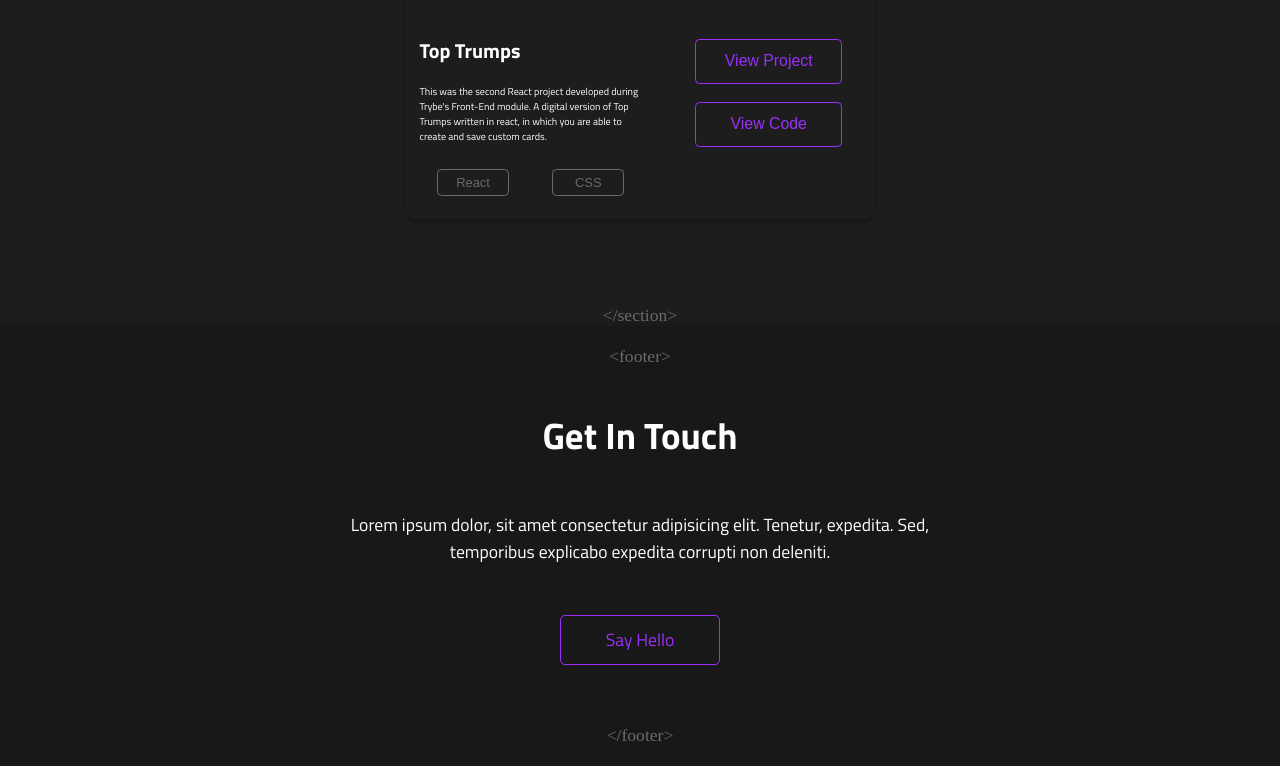
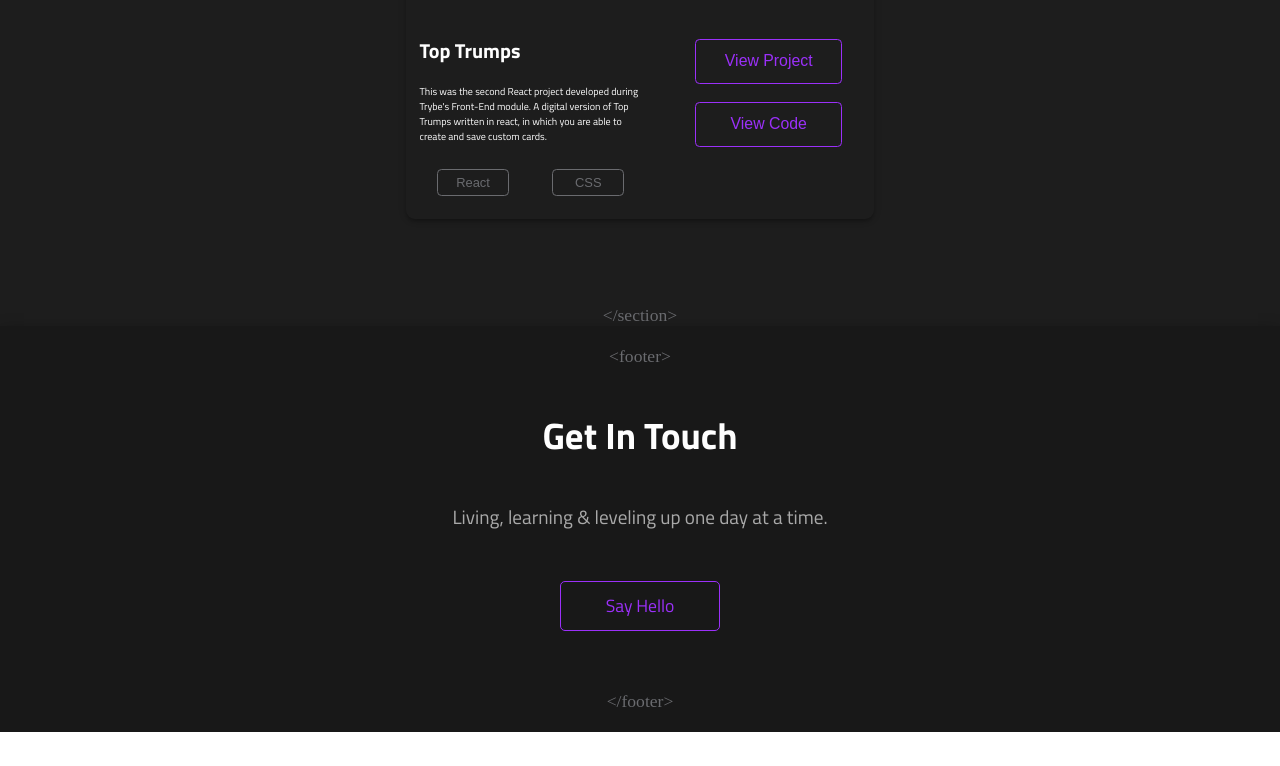
Before and after one commit to guarize/guarize-web-portfolio, a React (Create React App) app: page / in a window 1280 px wide. Shown: the part 4118-4884 px from the top of the page. After the commit the page ends 4850 px from the top, so only its background shows below. Built offline with nearby package versions, Linux system fonts and the light colour scheme; a web font is replaced by a local one.

Commit message:
[feat] - updated footer text

```diff
--- a/src/components/Footer.jsx
+++ b/src/components/Footer.jsx
@@ -19,9 +19,8 @@ export default function Footer() {
       <span className="html-tag">{'<footer>'}</span>
       <div className="footer-container">
         <h2 className="footer-text">Get In Touch</h2>
-        <p>
-          Lorem ipsum dolor, sit amet consectetur adipisicing elit. Tenetur,
-          expedita. Sed, temporibus explicabo expedita corrupti non deleniti.
+        <p className="footer-description">
+          Living, learning & leveling up one day at a time.
         </p>
         <a
           className="footer-email"
--- a/src/styles/Footer.css
+++ b/src/styles/Footer.css
@@ -46,13 +46,7 @@
 
 .footer-text {
   font-size: 2.3rem;
-  margin-top: 0;
-}
-
-.footer-container p {
-  margin-bottom: 30px;
-  max-width: 600px;
-  font-size: 1.1rem;
+  margin: 0 auto 20px auto;
 }
 
 .footer-email {
@@ -86,3 +80,17 @@
   text-decoration: none;
   color: #f2f2f2;
 }
+
+.footer-description {
+  margin-bottom: 30px;
+  max-width: 600px;
+  font-size: 1.2rem;
+  color: darkgray;
+}
+
+@media only screen and (max-width: 481px) {
+  .footer-description {
+    max-width: 600px;
+    font-size: 1.1rem;
+  }
+}
```
